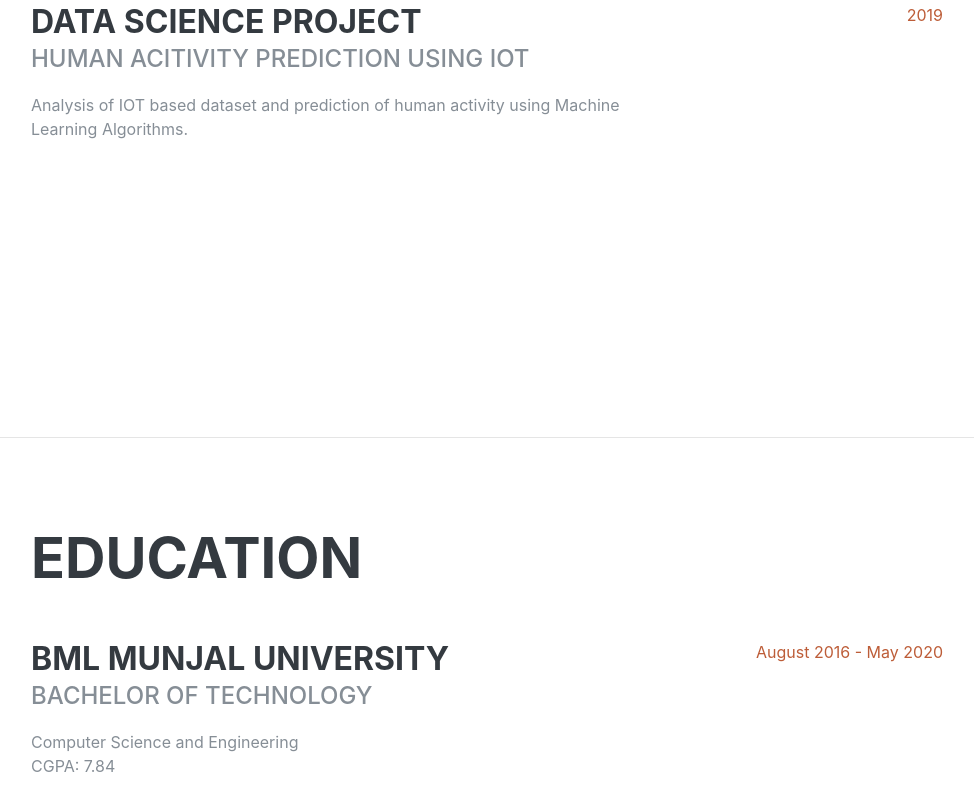
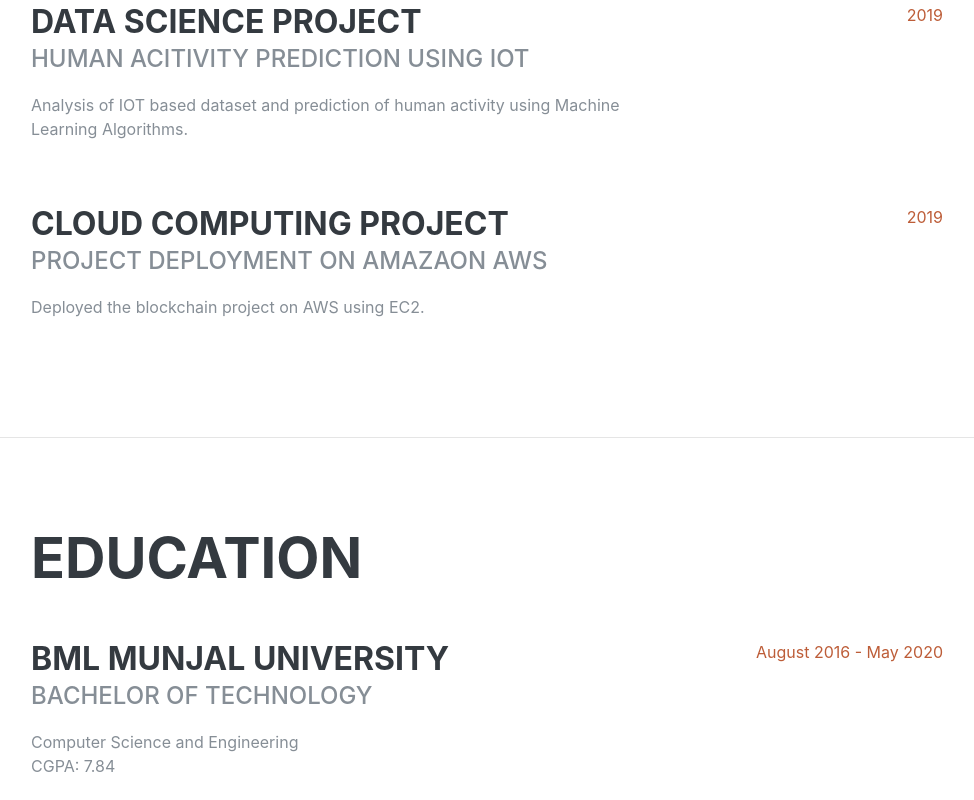
Before and after one commit to aditya-verma/aditya-verma.github.io, a plain HTML site: page index.html in a window 1280 px wide. Shown: the part 1965-2765 px from the top of the page, without its empty margins (289-1263 px from the left). Drawn offline with Linux system fonts and the light colour scheme; a web font is replaced by a local one.

Commit message:
Update index.html

```diff
--- a/index.html
+++ b/index.html
@@ -140,6 +140,18 @@
             <div class="subheading mb-3">Human Acitivity Prediction using IOT </div>
             <p>Analysis of IOT based dataset and prediction of human activity using Machine
               Learning Algorithms.</p>
+          </div>
+          <div class="resume-date text-md-right">
+            <span class="text-primary">2019</span>
+          </div>
+        </div>
+
+
+        <div class="resume-item d-flex flex-column flex-md-row justify-content-between mb-5">
+          <div class="resume-content">
+            <h3 class="mb-0">Cloud Computing Project</h3>
+            <div class="subheading mb-3">Project Deployment on Amazaon AWS</div>
+            <p>Deployed the blockchain project on AWS using EC2.</p>
           </div>
           <div class="resume-date text-md-right">
             <span class="text-primary">2019</span>
```
